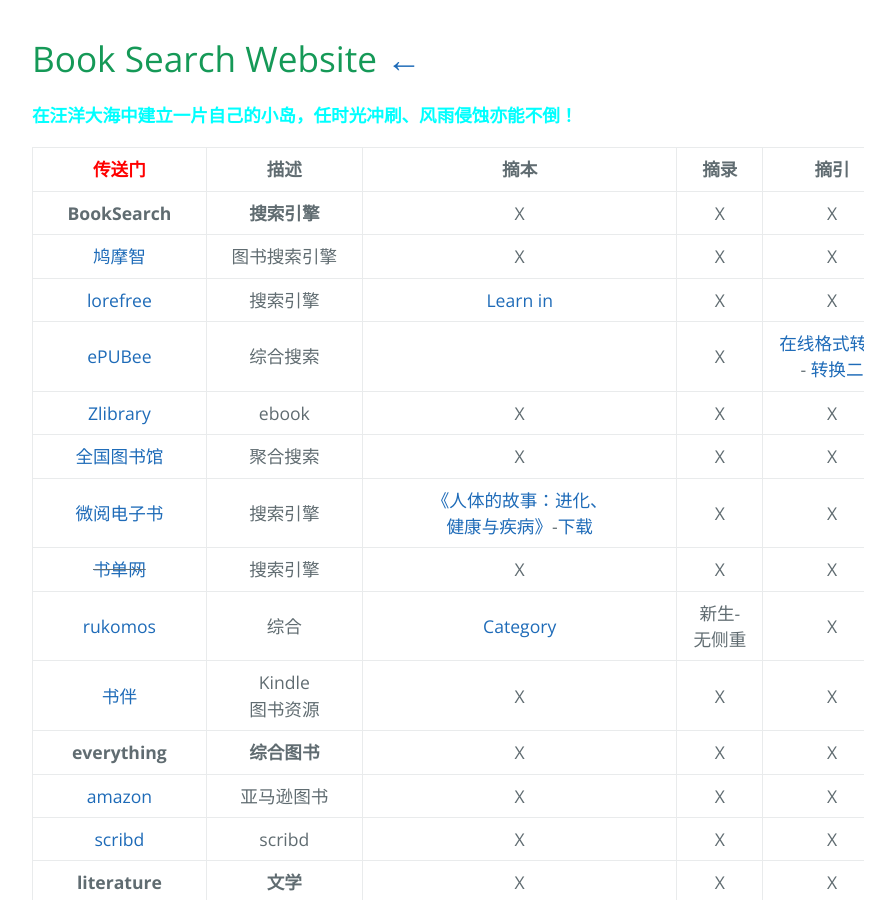
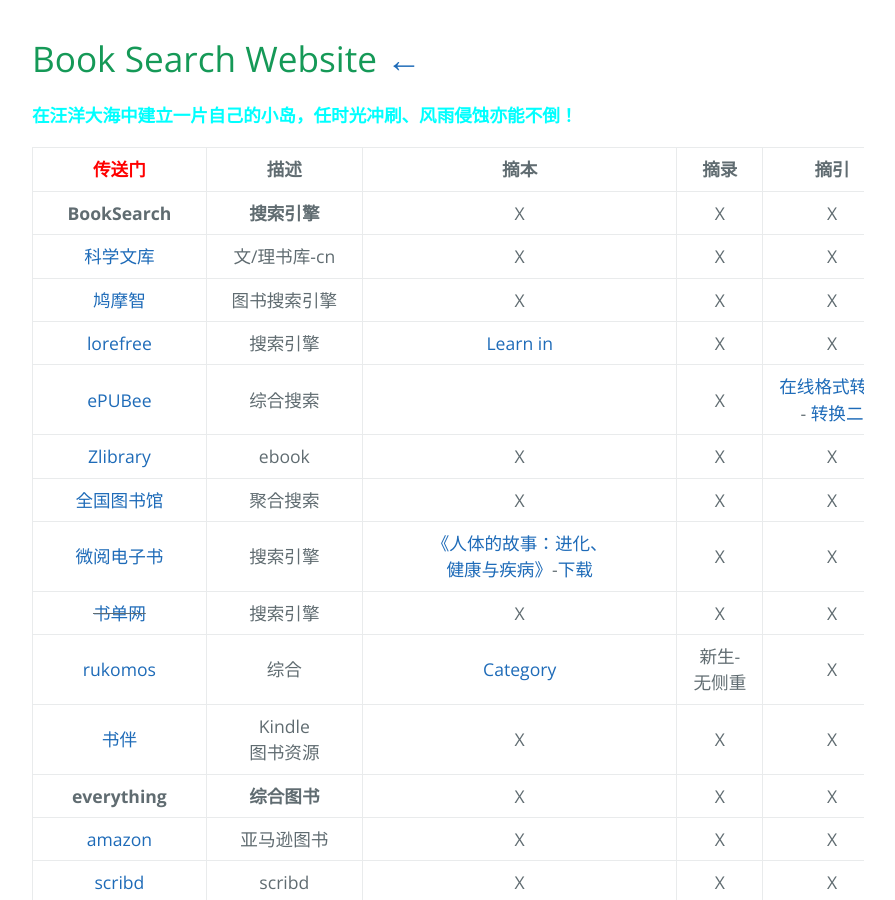
Before and after one commit to AmbroseRen/test, a Jekyll site: the page built from Library/BookSearch.md, in a window 1280 px wide and 900 px high. Shown: the whole window, without its empty margins (192-1087 px from the left). Built offline with Jekyll 4.4.1, drawn with Linux system fonts in a browser that asks for light colours; our own code applies the rules of GitHub Pages for plain Markdown files; the repository's description, which GitHub fills in, is left out.

Commit message:
Update BookSearch.md

```diff
--- a/Library/BookSearch.md
+++ b/Library/BookSearch.md
@@ -5,6 +5,7 @@
 | <font color="#ff0000">传送门</font> | 描述 | 摘本 | 摘录 | 摘引 |
 |:---:|:---:|:---:|:---:|:---:|
 | __BookSearch__ | __搜索引擎__ | X | X | X |
+| [科学文库](https://book.sciencereading.cn/shop/main/Login/shopFrame.do) | 文/理书库-cn | X | X | X |
 | [鸠摩智](https://www.jiumodiary.com/) | 图书搜索引擎 | X | X | X |
 | [lorefree](https://ebook2.lorefree.com/) | 搜索引擎 | [Learn in](https://ebook2.lorefree.com/site/index?s=Lean%20in) | X | X |
 | [ePUBee](http://cn.epubee.com/books/?action=addbooks) | 综合搜索 |  | X | [在线格式转换](https://www.aconvert.com/cn/ebook/epub-to-mobi/) - [转换二](http://cn.epubee.com/) |
```
